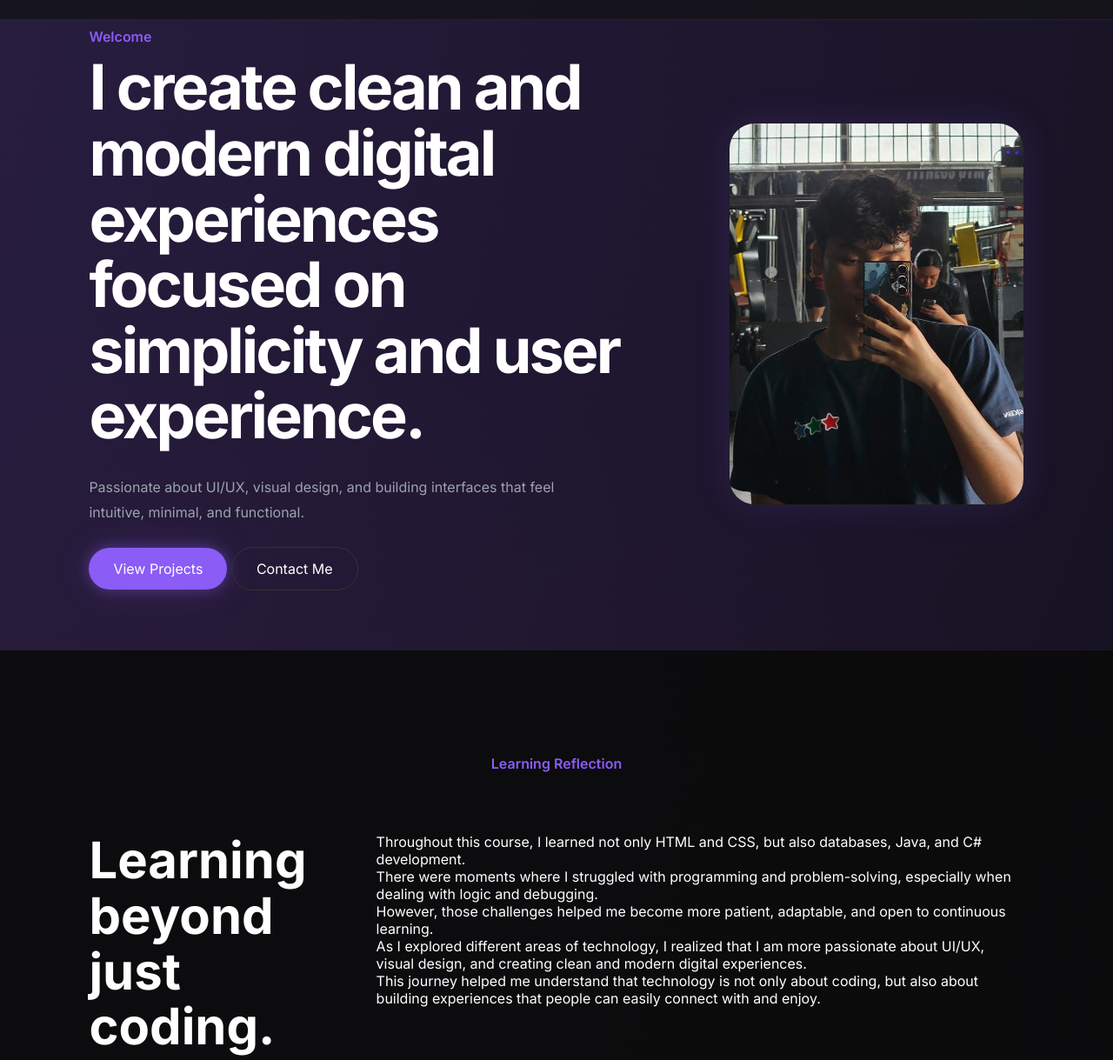
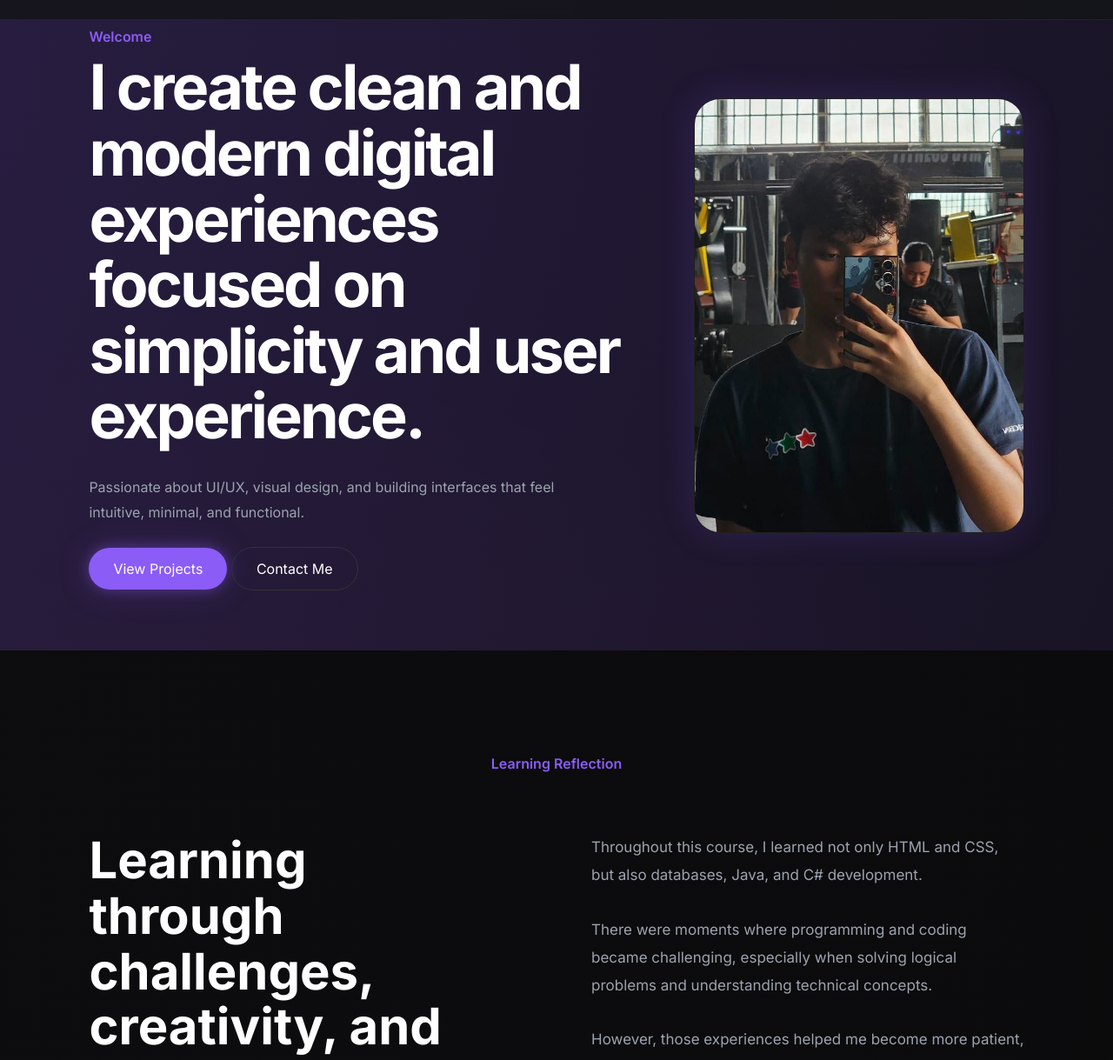
Before and after one commit to nyuwel/Portfolio, a plain HTML site: page index.html in a window 1280 px wide. Shown: the part 52-1271 px from the top of the page at 87% size. Drawn offline with nearby package versions, Linux system fonts and the light colour scheme.

Commit message:
Update index.html

```diff
--- a/index.html
+++ b/index.html
@@ -19,7 +19,7 @@
     <script src="index.js"></script>
 </head>
 <body>
-
+<div class="animated-bg"></div>
     <header class="navbar">
         <div class="logo">
             <span>Noel Tuyay</span>
@@ -56,56 +56,57 @@
                     <a href="#contact" class="btn-secondary">Contact Me</a>
                 </div>
             </div>
-                <div class="hero-image">
-                    <img src="image/profile.jpg">
+               <div class="hero-image-container">
+                    <img src="image/profile2.jpg" class="side-image left-image">
+                    <img src="image/profile.jpg" class="main-image">
+                    <img src="image/profile3.jpg" class="side-image right-image">
                 </div>
             </div>
         </div>
     </section>
 
      <section class="reflection-section">
+
     <div class="section-header">
         <p class="section-label">Learning Reflection</p>
     </div>
     <div class="reflection-layout">
         <div class="reflection-title">
             <h2>
-                    Learning beyond
-                    just coding.
+                Learning through
+                challenges,
+                creativity,
+                and growth.
             </h2>
+
         </div>
-            <div class="reflection-content">
-                <div class="reflection-card">
+        <div class="reflection-description">
             <p>
                 Throughout this course,
                 I learned not only HTML and CSS,
-                    but also databases, Java, and C# development.
+                but also databases, Java,
+                and C# development.
             </p>
             <p>
-                    There were moments where I struggled
-                    with programming and problem-solving,
-                    especially when dealing with logic and debugging.
+                There were moments where
+                programming and coding became challenging,
+                especially when solving logical problems
+                and understanding technical concepts.
             </p>
             <p>
-                    However, those challenges helped me
+                However, those experiences helped me
                 become more patient, adaptable,
-                    and open to continuous learning.
+                and willing to continuously improve.
             </p>
             <p>
                 As I explored different areas of technology,
                 I realized that I am more passionate about
                 UI/UX, visual design, and creating
-                    clean and modern digital experiences.
-                    </p>
-                    <p>
-                    This journey helped me understand
-                    that technology is not only about coding,
-                    but also about building experiences
-                    that people can easily connect with and enjoy.
+                clean and user-friendly digital experiences.
             </p>
         </div>
     </div>
-        </div>
+
 </section>
 
     <section id="projects" class="projects-section">
```
Lines whose indentation alone changed are shown as unchanged.
